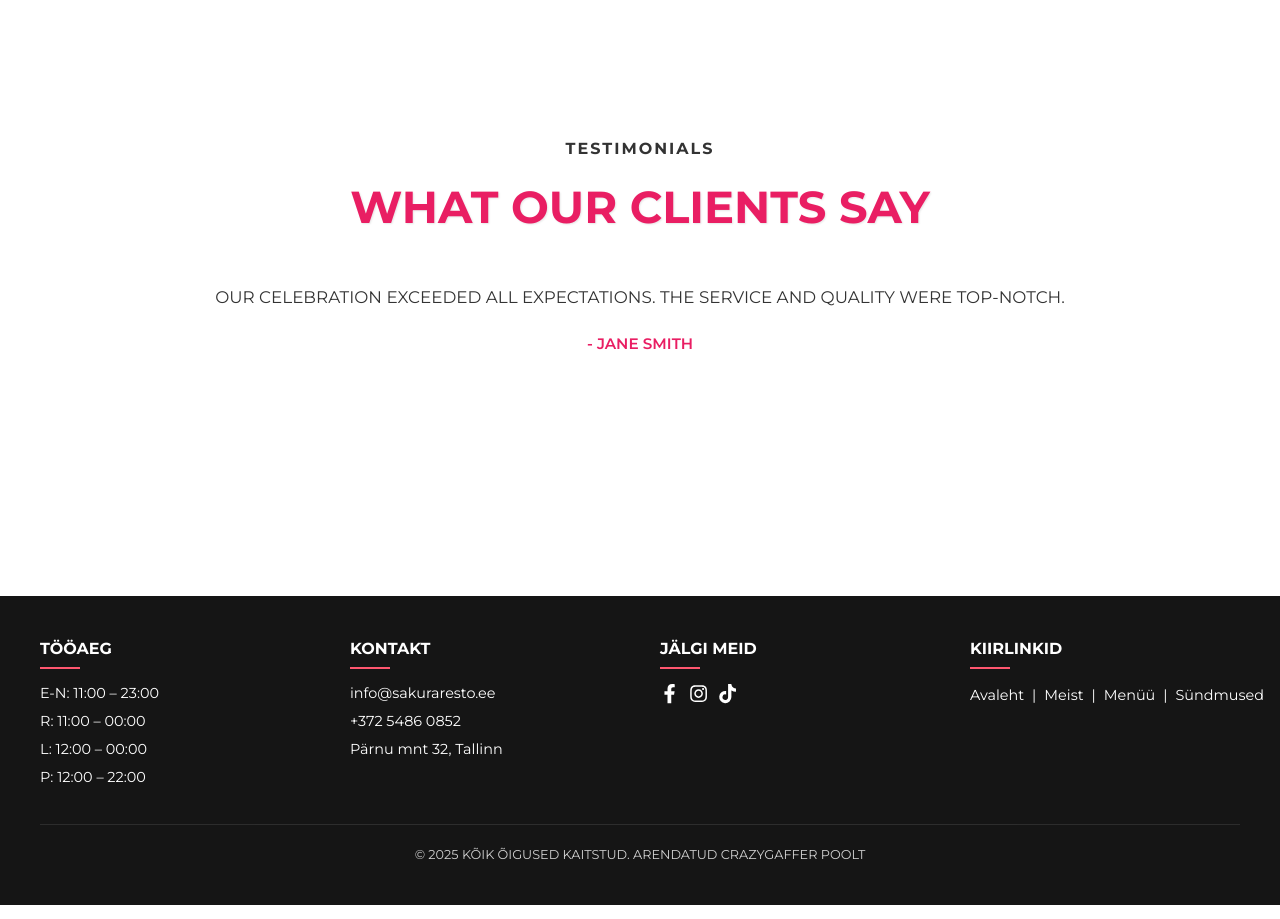
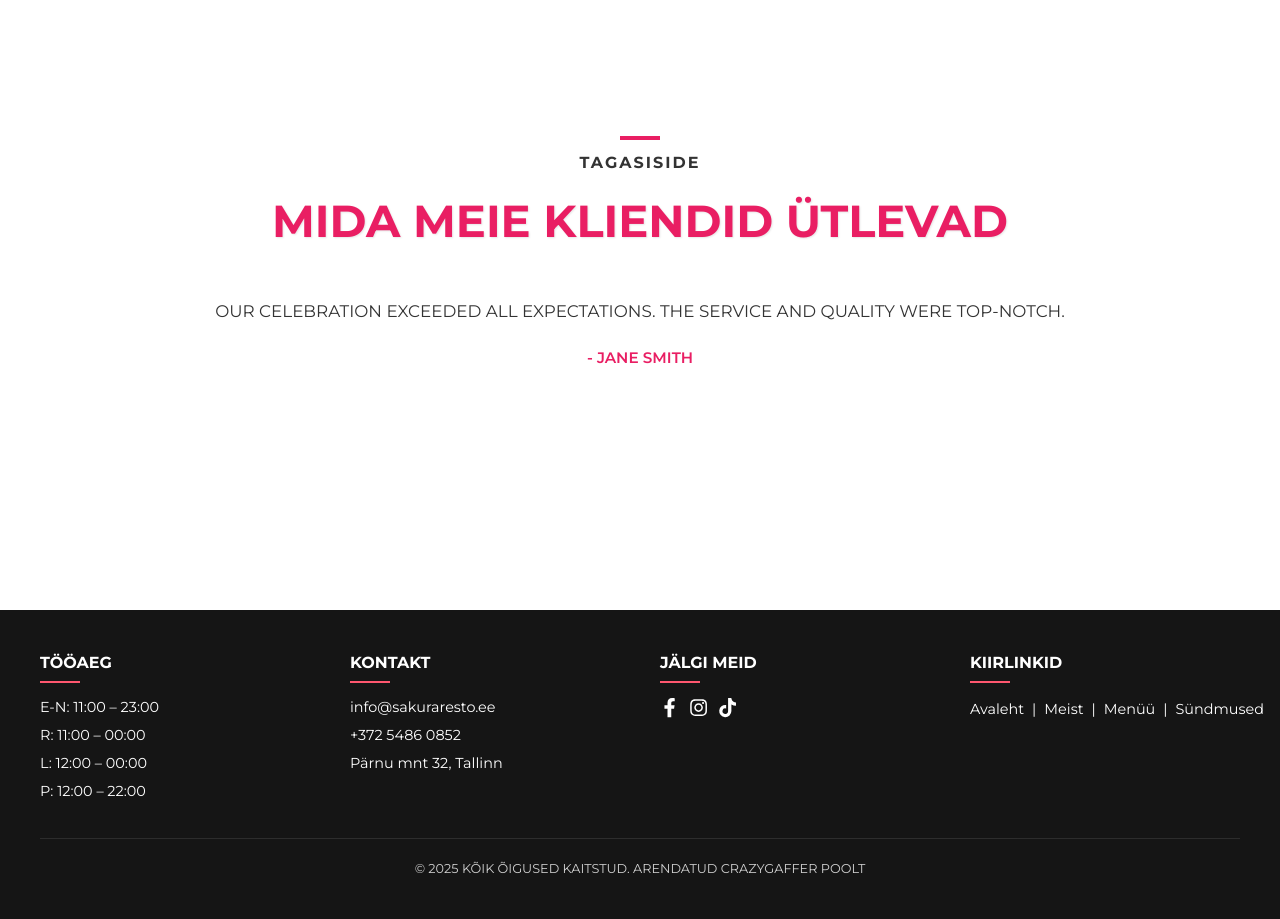
Before and after one commit to CrazyGaffer/Sakura_Resto, a React (Vite) app: page / in a window 1280 px wide. Shown: the part 5300-6219 px from the top of the page. Built offline with nearby package versions, Linux system fonts and the light colour scheme.

Commit message:
Few fixes

```diff
--- a/src/components/testimonials/AutoCarousel.css
+++ b/src/components/testimonials/AutoCarousel.css
@@ -4,6 +4,7 @@
     --slide-height: 19rem;
     --slide-spacing: 1rem;
     --slide-size: 100%;
+    cursor: pointer;
 }
 
 .carousel__viewport {
--- a/src/components/testimonials/Testimonials.css
+++ b/src/components/testimonials/Testimonials.css
@@ -13,6 +13,13 @@
     font-family: 'Montserrat', sans-serif;
     text-transform: uppercase;
     margin-bottom: 10px;
+}
+
+.small-rectangle-testimonials {
+    width: 40px;
+    height: 4px;
+    background-color: #e91e63;
+    margin: 0 auto 10px auto;
 }
 
 .private-events-testimonials h2 {
--- a/src/components/testimonials/Testimonials.jsx
+++ b/src/components/testimonials/Testimonials.jsx
@@ -2,17 +2,19 @@ import { testimonialsData } from "../../data/testimonialsData.js";
 import AutoCarousel from './AutoCarousel.jsx';
 import './AutoCarousel.css';
 import './Testimonials.css';
+import { useTranslation } from "react-i18next";
 
 const OPTIONS = { loop: true };
-const SLIDES = Array.from(testimonialsData)
+const SLIDES = Array.from(testimonialsData);
 
 const Testimonials = () => {
+    const { t } = useTranslation();
     return (
         <div className="private-events-testimonials">
             <div className="features-header">
-                <div className="small-rectangle"></div>
-                <h4 className="testimonials-subtitle">Testimonials</h4>
-                <h2>What Our Clients Say</h2>
+                <div className="small-rectangle-testimonials"></div>
+                <h4 className="testimonials-subtitle">{t("testimonials.subtitle")}</h4>
+                <h2>{t("testimonials.heading")}</h2>
             </div>
             <AutoCarousel slides={SLIDES} options={OPTIONS} />
         </div>
--- a/src/i18next.config.jsx
+++ b/src/i18next.config.jsx
@@ -38,6 +38,10 @@ const resources = {
                         description: "Experience a harmonious blend of Asian cultures in every bite."
                     }
                 }
+            },
+            testimonials: {
+                subtitle: "Testimonials",
+                heading: "What Our Clients Say"
             },
             footer: {
                 workingHours: "Working Hours",
@@ -94,6 +98,10 @@ const resources = {
                     }
                 }
             },
+            testimonials: {
+                subtitle: "Tagasiside",
+                heading: "Mida meie kliendid ütlevad"
+            },
             footer: {
                 workingHours: "Tööaeg",
                 monThu: "E-N: 11:00 – 23:00",
@@ -133,7 +141,8 @@ const resources = {
                 heading: "Наша история",
                 subtitle: "О нас",
                 subheading: "Особенности",
-                content: "Погрузитесь в слияние паназиатских кулинарных традиций с современным стилем, где каждое блюдо рассказывает историю разнообразного наследия и инноваций. Наша философия опирается на проверенные временем техники, переосмысленные для пробуждения ваших чувств, сочетая аутентичные вкусы Азии с креативными подачами. Тщательно подобранные сезонные ингредиенты и утончённые детали гарантируют, что каждый укус запомнится своей изысканностью. Отправьтесь в кулинарное путешествие, объединяющее традиции и современные инновации, чтобы порадовать как вкус, так и взгляд.",                features: {
+                content: "Погрузитесь в слияние паназиатских кулинарных традиций с современным стилем, где каждое блюдо рассказывает историю разнообразного наследия и инноваций. Наша философия опирается на проверенные временем техники, переосмысленные для пробуждения ваших чувств, сочетая аутентичные вкусы Азии с креативными подачами. Тщательно подобранные сезонные ингредиенты и утончённые детали гарантируют, что каждый укус запомнится своей изысканностью. Отправьтесь в кулинарное путешествие, объединяющее традиции и современные инновации, чтобы порадовать как вкус, так и взгляд.",
+                features: {
                     heading: "Почему люди выбирают нас?",
                     freshFlavors: {
                         title: "Свежие вкусы",
@@ -148,6 +157,10 @@ const resources = {
                         description: "Ощутите гармоничное сочетание азиатских культур в каждом укусе."
                     }
                 }
+            },
+            testimonials: {
+                subtitle: "Отзывы",
+                heading: "Что говорят наши клиенты"
             },
             footer: {
                 workingHours: "Режим работы",
@@ -172,14 +185,15 @@ const resources = {
 };
 
 i18n
-    .use(initReactI18next) // Passes i18n down to react-i18next
+    .use(initReactI18next)
     .init({
         resources,
-        lng: "et", // Default language
+        lng: "et",
         fallbackLng: "en",
-        interpolation: {
-            escapeValue: false, // React already protects from XSS
-        },
+        interpolation: { escapeValue: false }
+    })
+    .then(() => {
+        console.log("i18n initialized");
     });
 
 export default i18n;
```
